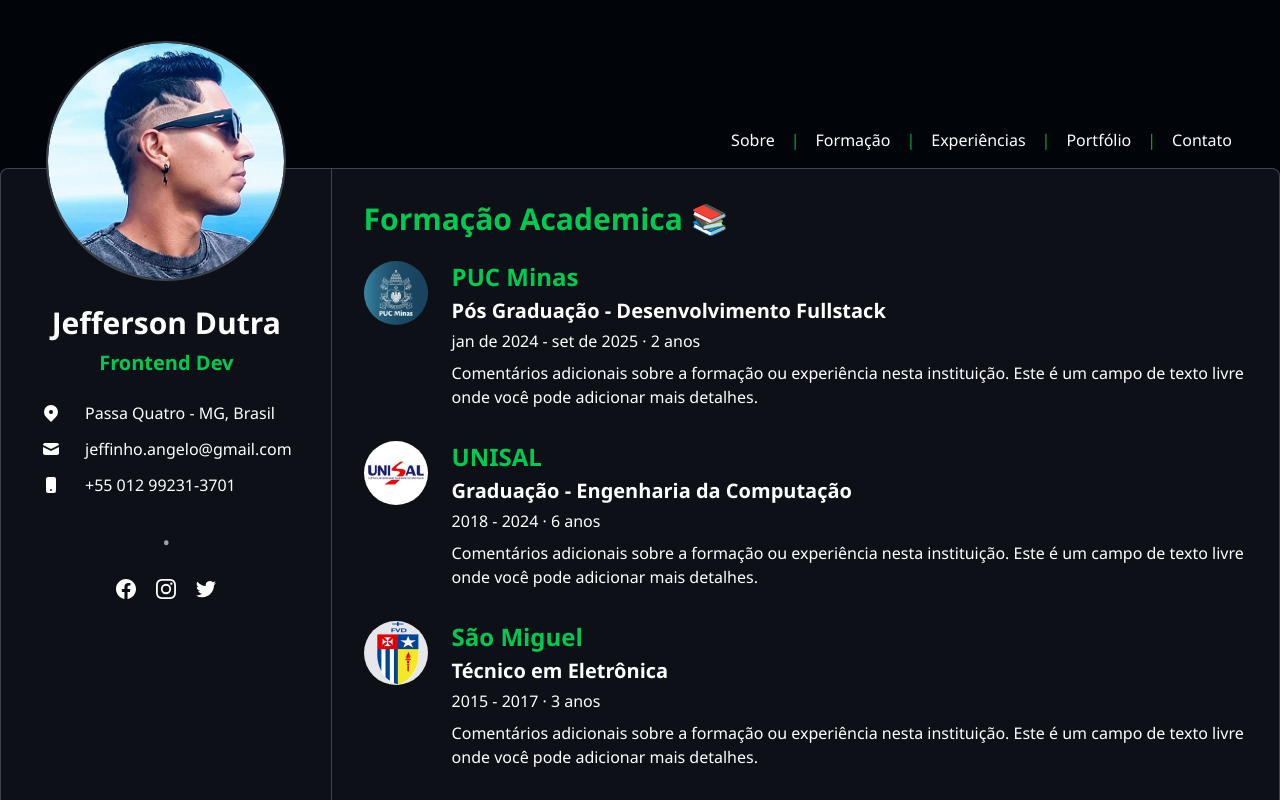
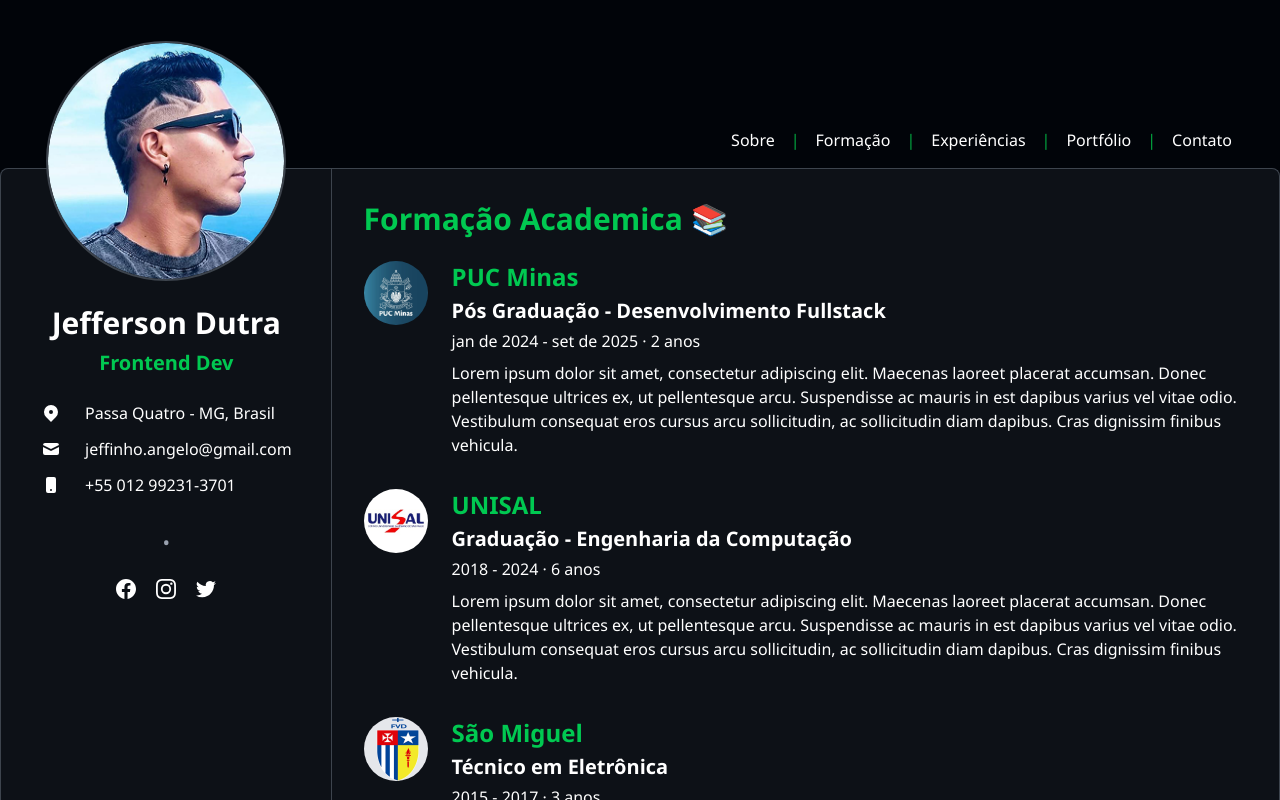
Before and after one commit to DutraA45/dutradev, a Next.js app: page /formacao in a window 1280 px wide. Shown: the top 800 px of the page. Built offline with nearby package versions, Linux system fonts and the light colour scheme.

Commit message:
text-updated

```diff
--- a/app/formacao/page.tsx
+++ b/app/formacao/page.tsx
@@ -30,8 +30,7 @@ export default function Formacao() {
               <p className="text-white text-xl font-semibold mb-1">Pós Graduação - Desenvolvimento Fullstack</p>
               <p className="text-white text-base font-light mb-2">jan de 2024 - set de 2025 · 2 anos</p>
               <p className="text-white text-base font-normal">
-                Comentários adicionais sobre a formação ou experiência nesta instituição.
-                Este é um campo de texto livre onde você pode adicionar mais detalhes.
+                Lorem ipsum dolor sit amet, consectetur adipiscing elit. Maecenas laoreet placerat accumsan. Donec pellentesque ultrices ex, ut pellentesque arcu. Suspendisse ac mauris in est dapibus varius vel vitae odio. Vestibulum consequat eros cursus arcu sollicitudin, ac sollicitudin diam dapibus. Cras dignissim finibus vehicula.
               </p>
             </div>
           </div>
@@ -56,8 +55,7 @@ export default function Formacao() {
               <p className="text-white text-xl font-semibold mb-1">Graduação - Engenharia da Computação</p>
               <p className="text-white text-base font-light mb-2">2018 - 2024 · 6 anos</p>
               <p className="text-white text-base font-normal">
-                Comentários adicionais sobre a formação ou experiência nesta instituição.
-                Este é um campo de texto livre onde você pode adicionar mais detalhes.
+                Lorem ipsum dolor sit amet, consectetur adipiscing elit. Maecenas laoreet placerat accumsan. Donec pellentesque ultrices ex, ut pellentesque arcu. Suspendisse ac mauris in est dapibus varius vel vitae odio. Vestibulum consequat eros cursus arcu sollicitudin, ac sollicitudin diam dapibus. Cras dignissim finibus vehicula.
               </p>
             </div>
           </div>
@@ -82,8 +80,7 @@ export default function Formacao() {
               <p className="text-white text-xl font-semibold mb-1">Técnico em Eletrônica</p>
               <p className="text-white text-base font-light mb-2">2015 - 2017 · 3 anos</p>
               <p className="text-white text-base font-normal">
-                Comentários adicionais sobre a formação ou experiência nesta instituição.
-                Este é um campo de texto livre onde você pode adicionar mais detalhes.
+                Lorem ipsum dolor sit amet, consectetur adipiscing elit. Maecenas laoreet placerat accumsan. Donec pellentesque ultrices ex, ut pellentesque arcu. Suspendisse ac mauris in est dapibus varius vel vitae odio. Vestibulum consequat eros cursus arcu sollicitudin, ac sollicitudin diam dapibus. Cras dignissim finibus vehicula.
               </p>
             </div>
           </div>
```
